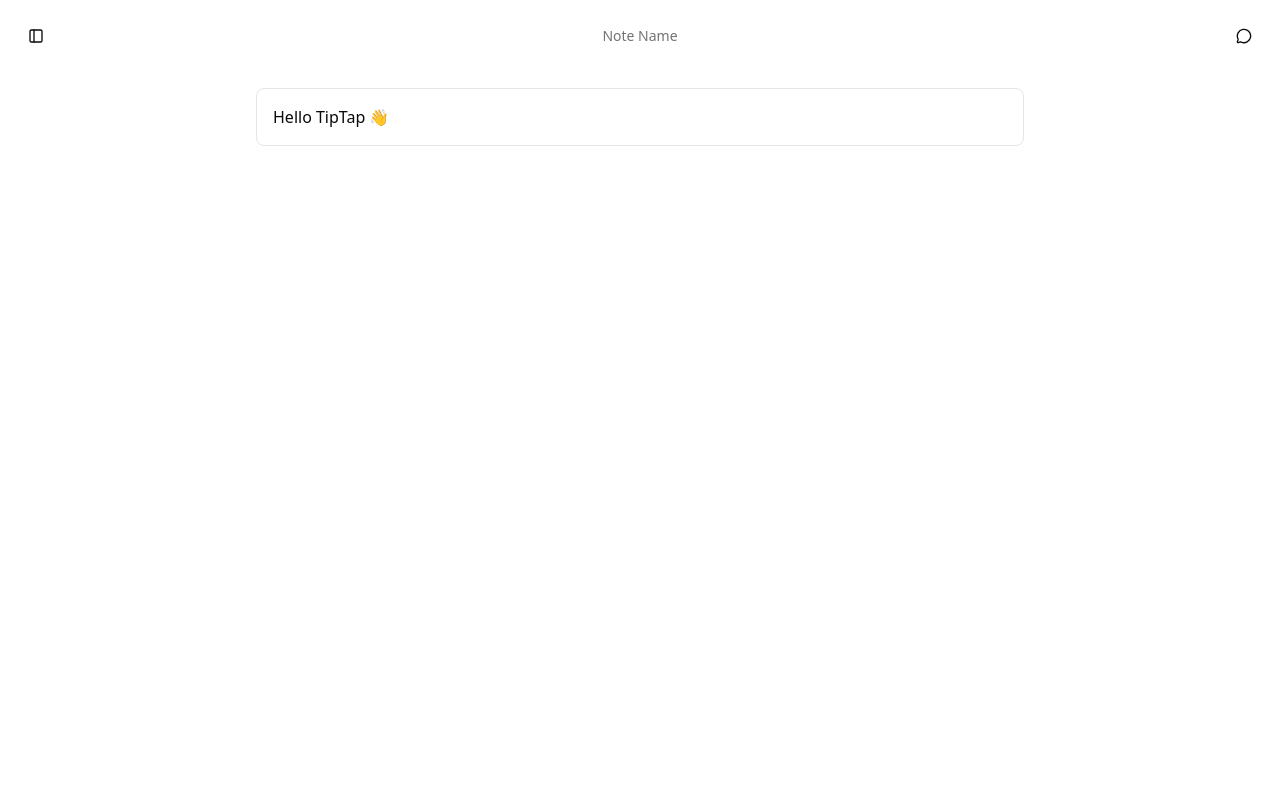
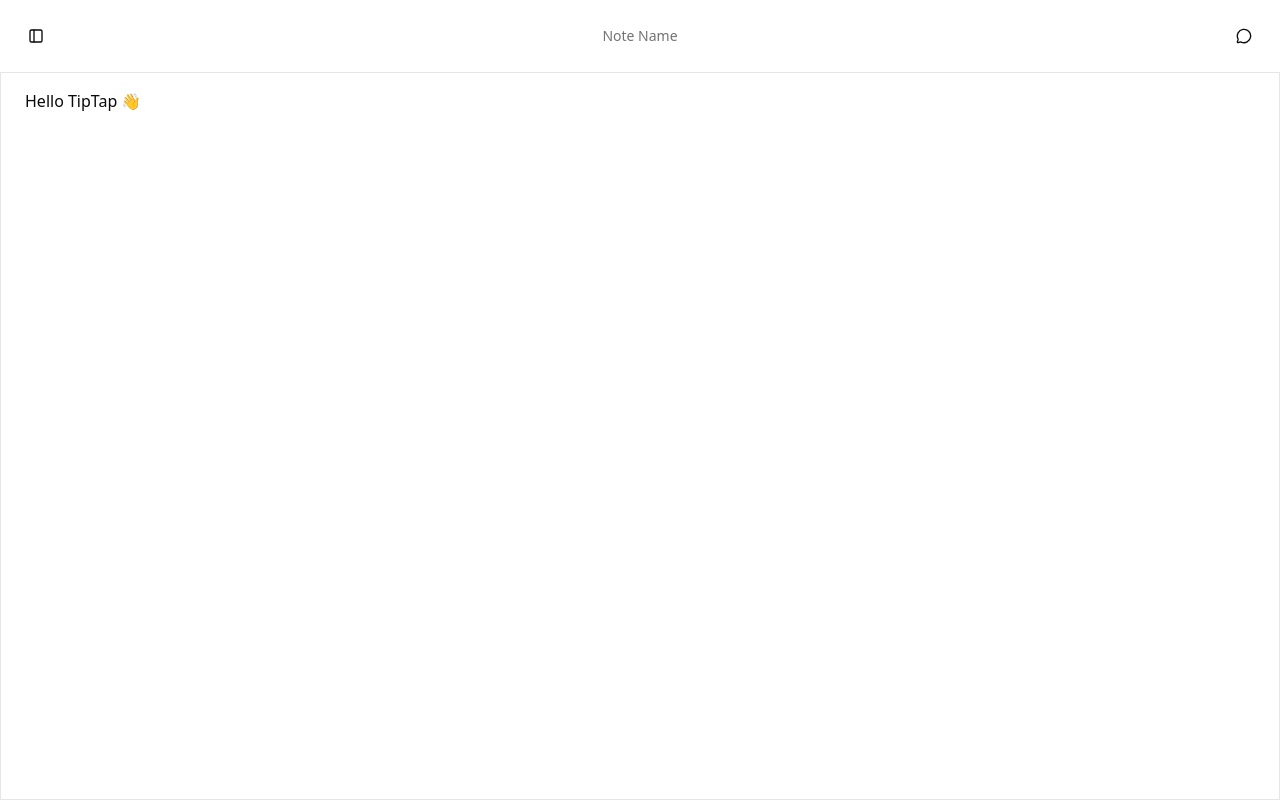
Before and after one commit to ryandotelliott/zen-notes, a Next.js app: page / in a window 1280 px wide. Built offline with nearby package versions, Linux system fonts and the light colour scheme.

Commit message:
update editor to take up full page

```diff
--- a/package.json
+++ b/package.json
@@ -28,6 +28,7 @@
   "devDependencies": {
     "@eslint/eslintrc": "^3",
     "@tailwindcss/postcss": "^4",
+    "@tailwindcss/typography": "^0.5.16",
     "@types/node": "^20",
     "@types/react": "^19",
     "@types/react-dom": "^19",
--- a/src/app/globals.css
+++ b/src/app/globals.css
@@ -1,5 +1,6 @@
 @import 'tailwindcss';
 @import 'tw-animate-css';
+@plugin '@tailwindcss/typography';
 
 @custom-variant dark (&:is(.dark *));
 
@@ -120,9 +121,3 @@
     @apply bg-background text-foreground;
   }
 }
-
-/* Basic prose styling for TipTap content */
-.prose {
-  --tw-prose-body: theme(colors.foreground);
-  --tw-prose-headings: theme(colors.foreground);
-}
--- a/src/app/layout.tsx
+++ b/src/app/layout.tsx
@@ -26,10 +26,12 @@
 }>) {
   return (
     <html lang="en" suppressHydrationWarning>
-      <body className={`${geistSans.variable} ${geistMono.variable} mx-auto h-screen w-full bg-background antialiased`}>
+      <body
+        className={`${geistSans.variable} ${geistMono.variable} mx-auto flex h-screen w-full flex-col bg-background antialiased`}
+      >
         <Providers>
           <HeaderBar />
-          {children}
+          <main className="flex min-h-0 flex-1 flex-col overflow-hidden">{children}</main>
         </Providers>
       </body>
     </html>
--- a/src/app/page.tsx
+++ b/src/app/page.tsx
@@ -2,10 +2,8 @@
 
 export default function Home() {
   return (
-    <div className="flex h-[calc(100vh-4rem)] flex-col p-4">
-      <div className="mx-auto w-full max-w-3xl rounded-md border bg-card p-4">
-        <BasicEditor />
-      </div>
+    <div className="flex min-h-0 flex-1 flex-col">
+      <BasicEditor className="mx-auto min-h-0 w-full max-w-7xl flex-1 overflow-hidden border" />
     </div>
   );
 }
--- a/src/components/editor/BasicEditor.tsx
+++ b/src/components/editor/BasicEditor.tsx
@@ -3,6 +3,7 @@
 import { useEditor, EditorContent } from '@tiptap/react';
 import StarterKit from '@tiptap/starter-kit';
 import { useEffect } from 'react';
+import { cn } from '@/lib/utils';
 
 type BasicEditorProps = {
   initialContent?: string;
@@ -16,7 +17,7 @@
     content: initialContent ?? '<p>Hello TipTap 👋</p>',
     editorProps: {
       attributes: {
-        class: 'prose max-w-none focus:outline-none',
+        class: 'dark:prose-invert max-w-none focus:outline-none h-full w-full overflow-auto px-4 py-1 md:px-6 md:py-4',
       },
     },
   });
@@ -29,8 +30,8 @@
   }, [editor]);
 
   return (
-    <div className={className}>
-      <EditorContent editor={editor} />
+    <div className={cn('flex min-h-0 flex-col', className)}>
+      <EditorContent editor={editor} className="min-h-0 w-full flex-1 overflow-hidden" />
     </div>
   );
 }
```
Also changed, not shown: 2 other files (tests, documents, lock files or other folders).
